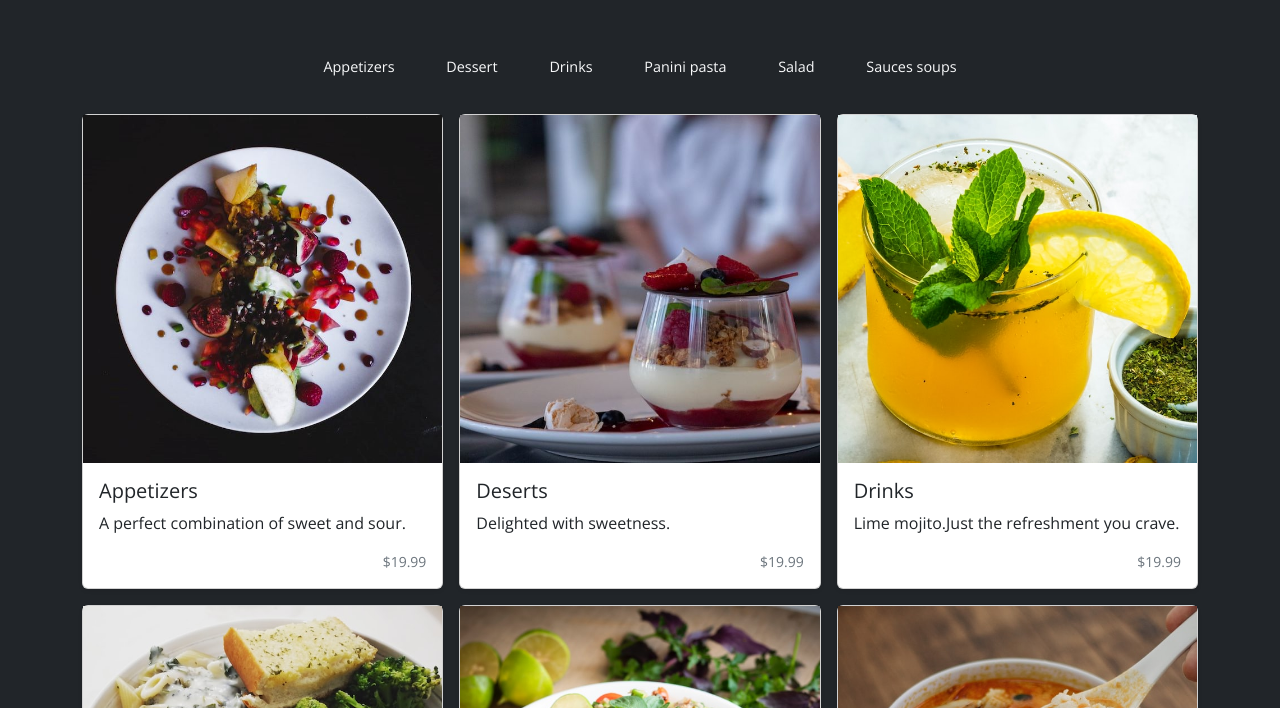
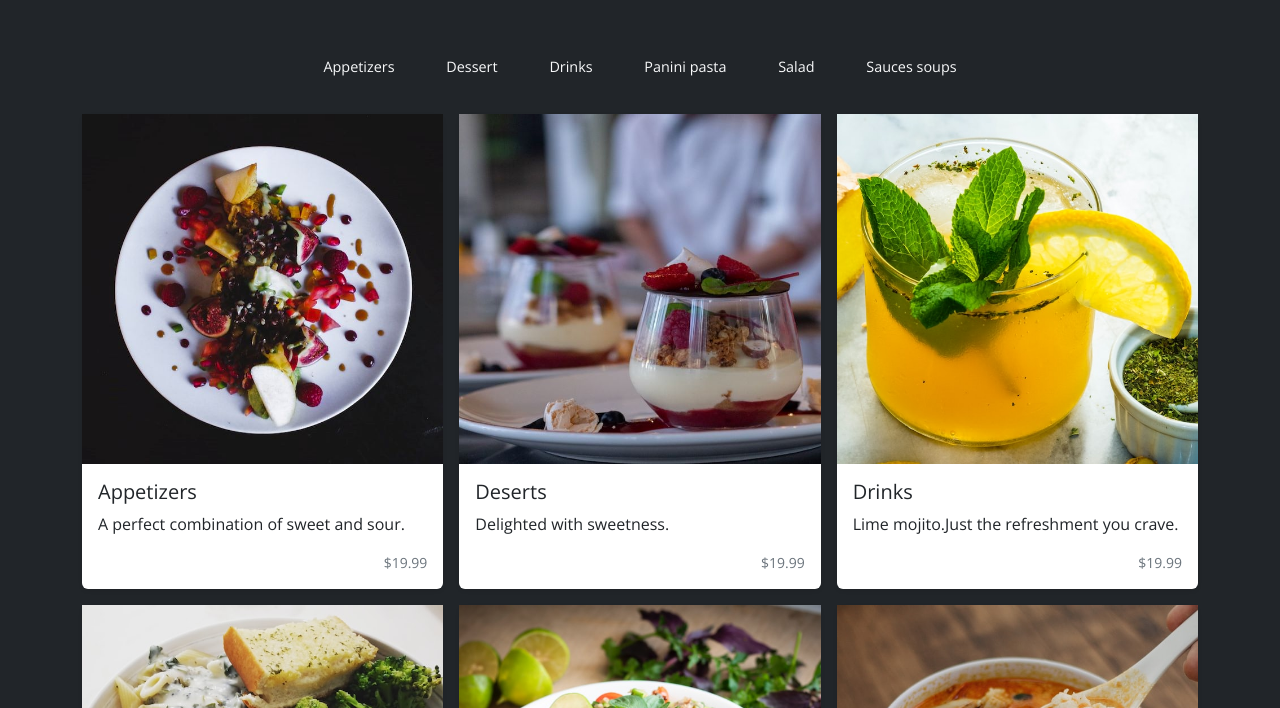
Before and after one commit to bushra514/Bootstrap-website, a plain HTML site: page gallery.html in a window 1280 px wide. Shown: the part 92-800 px from the top of the page. Drawn offline with nearby package versions, Linux system fonts and the light colour scheme.

Commit message:
Update style.css

```diff
--- a/style.css
+++ b/style.css
@@ -39,6 +39,6 @@ h3{
 
 }
 
-.card
+.card{
   border: none;
 }
```
